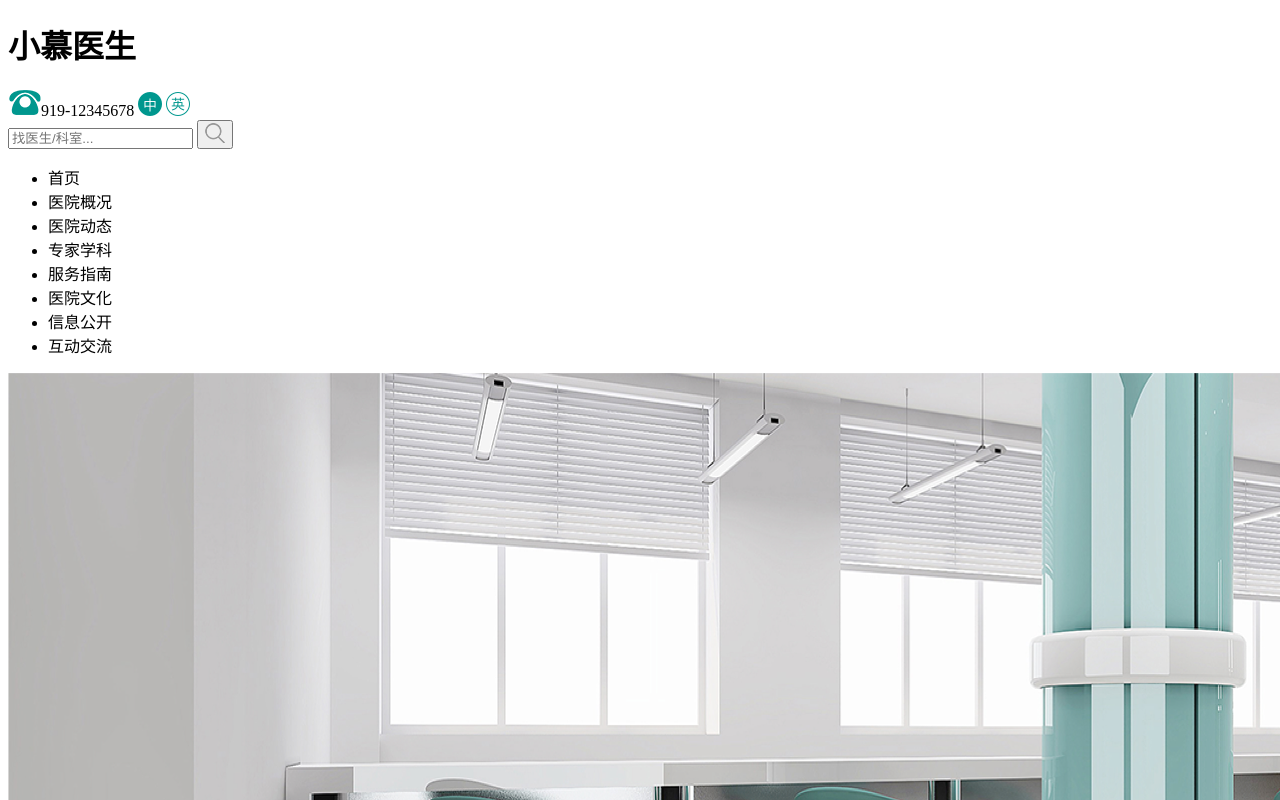
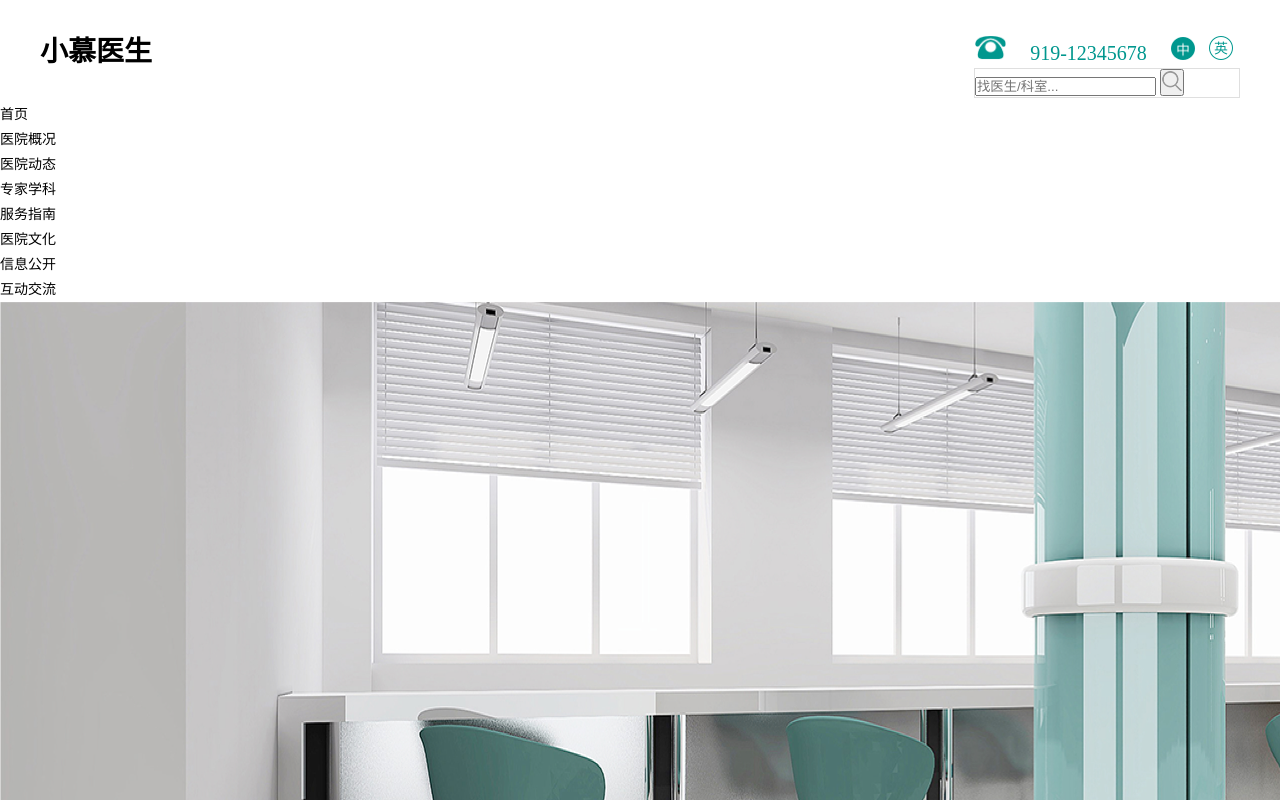
Before and after one commit to jetjo/moock-cp1, a website: page index.html in a window 1280 px wide. Shown: the top 800 px of the page. Drawn offline with Linux system fonts and the light colour scheme.

Commit message:
页面顶部样式

```diff
--- /dev/null
+++ b/css/index.css
@@ -0,0 +1,84 @@
+* {
+    margin: 0;
+    padding: 0;
+}
+
+a {
+    text-decoration: none;
+}
+
+li {
+    /* 应用于list-item类型的元素，包括设置了display:list-item的元素
+    覆盖从ul或ol继承的值 */
+    list-style: none;
+}
+
+/* 借助继承性，设置页面字体，除了a标签外 */
+body {
+    font: normal 14px/25px '微软雅黑';
+}
+
+header {
+
+}
+
+header .header-top {
+    width: 1200px;
+    margin: 0 auto;
+    /* 清除浮动 */
+    overflow: hidden;
+}
+
+header .header-top .logo {
+    float: left;
+    padding-top: 39px;
+    width: 192px;
+    height: 63px;
+}
+
+header .header-top .logo h1 {
+    width: 192px;
+    height: 63px;
+    /* background-color: orange; */
+}
+
+header .header-top .tool {
+    float: right;
+    width: 266px;
+    height: 67px;
+    padding-top: 35px;
+    /* background-color: green; */
+}
+
+header .header-top .tool .r1 {
+
+}
+
+header .header-top .tool .r1 .tel {
+    width: 32px;
+    height: 25px;
+}
+
+header .header-top .tool .r1 .tel-number {
+    display: inline-block;
+    width: 158px;
+    height: 26px;
+    font-size: 20px;
+    color: #00978E;
+    text-align: center;
+}
+
+header .header-top .tool .r1 .icon {
+    width: 24px;
+    height: 24px;
+}
+
+header .header-top .tool .r1 .chinese_icon {
+    margin-right: 10px;
+}
+
+header .header-top .tool .r2 {
+    width: 264px;
+    height: 28px;
+    border: 1px solid rgba(202, 202, 202, 0.60);
+}
--- a/index.html
+++ b/index.html
@@ -8,11 +8,14 @@
         <title>小慕医生 - 责任、品质、关爱</title>
         <meta name="Keywords" content="美容，减脂，内科，外科">
         <meta name="Description" content="小慕医生是专业的医院，理念是责任、品质、关爱">
+
+        <link rel="stylesheet" href="./css/index.css">
     </head>
 
     <body>
         <!-- 页面头部 -->
         <header>
+            <div class="header-top">
                 <!-- logo -->
                 <div class="logo">
                     <h1>小慕医生</h1>
@@ -20,14 +23,18 @@
                 <!-- 功能区 -->
                 <div class="tool">
                     <div class="r1">
-                    <img src="images/tel.png" alt=""><span class="telnumber">919-12345678</span>
+                        <img class="tel" src="images/tel.png" alt="">
+                        <span class="tel-number">919-12345678</span>
                         <a href="javascript: void 0;">
-                        <img src="images/chinese_icon.png" alt=""><!-- 此处不能换行，否则网页上会产生一个带下划线的空格 --></a>
-                    <a href="javascript: void 0;"><img src="images/english_icon.png" alt=""></a>
+                            <img class="chinese_icon icon" src="images/chinese_icon.png" alt=""></a>
+                        <!-- img标签后面不能换行，否则网页上会产生一个带下划线的空格，在a标签的text-decoration是默认值的情形下 -->
+                        <a href="javascript: void 0;">
+                            <img class="english_icon icon" src="images/english_icon.png" alt=""></a>
                     </div>
                     <div class="r2">
                         <input type="text" placeholder="找医生/科室...">
                         <button><img src="images/search.png" alt=""></button>
+                    </div>
                 </div>
             </div>
             <!-- 导航条 -->
```
Lines whose indentation alone changed are shown as unchanged.
